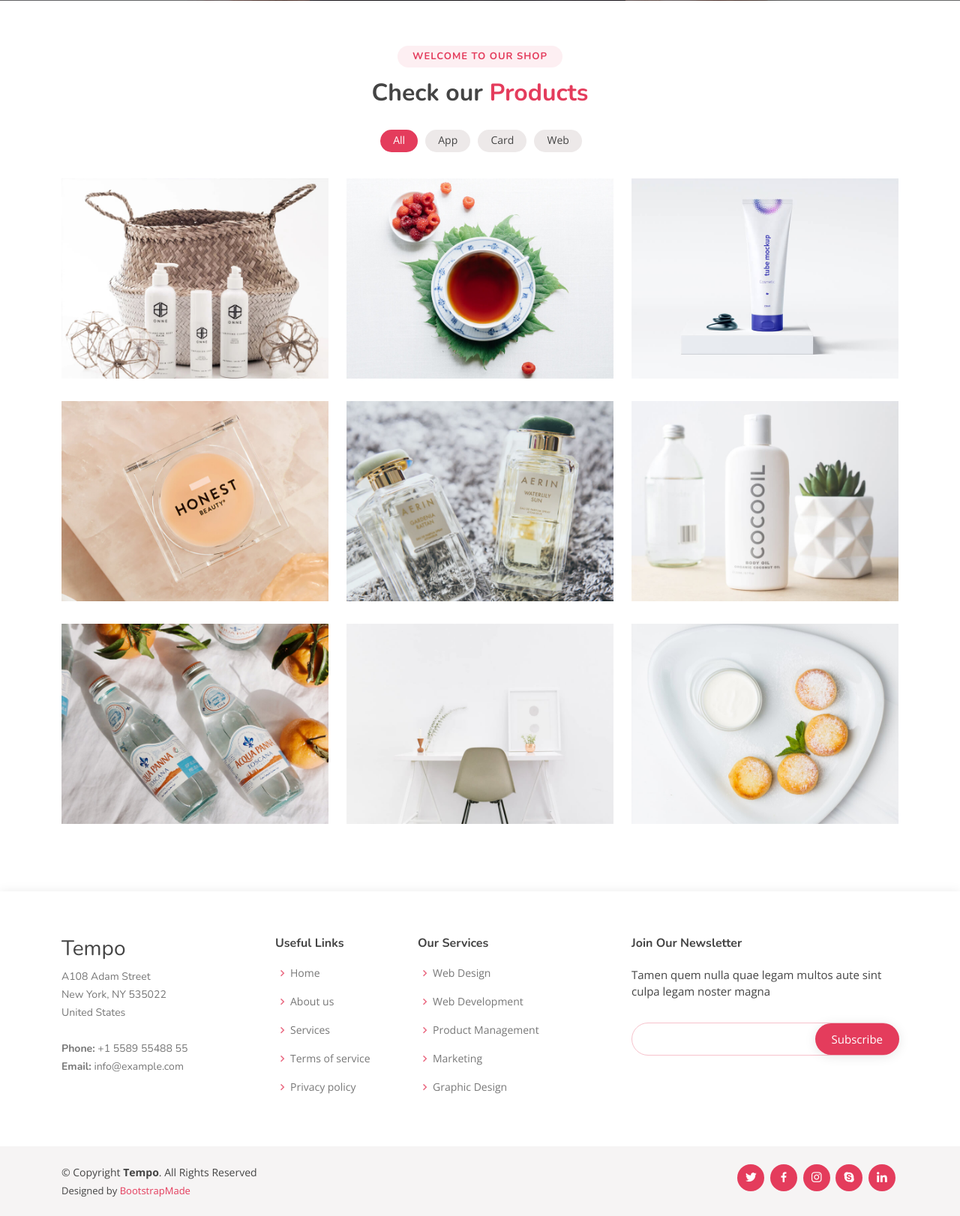
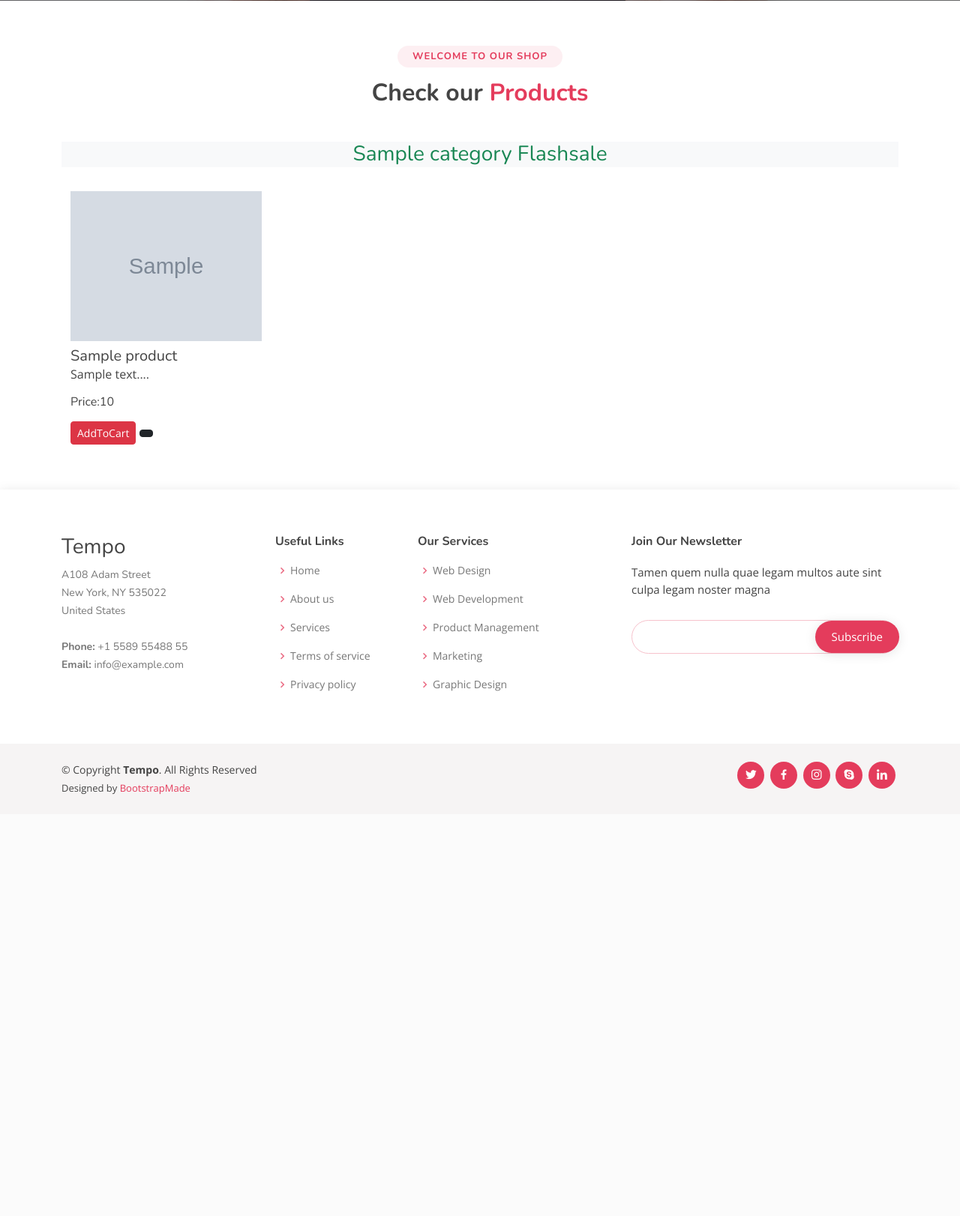
Before and after one commit to suchir-cyber/QuickBuy, a Django app: template QuickBuy/templates/index.html in a window 1280 px wide. Shown: the part 799-2421 px from the top of the page at 75% size. After the commit the page ends 1859 px from the top, so only its background shows below. Run offline with Django 4.2, Linux system fonts and the light colour scheme; the template is opened without the code that fills it: most values are stand-ins (such as "Sample title", 1, 10 or a date in 2020); grey boxes marked "Sample" are stand-in pictures; some libraries are stand-ins or nearby versions.

Commit message:
added products to home

```diff
--- a/QuickBuy/templates/index.html
+++ b/QuickBuy/templates/index.html
@@ -1,4 +1,6 @@
 {% extends "base.html" %}
+{% load static %}
+
 
 {% block title %}
     home
@@ -21,110 +23,42 @@
             <h3>Check our <span>Products</span></h3>
           </div>
 
-          <div class="row">
-            <div class="col-lg-12 d-flex justify-content-center">
-              <ul id="portfolio-flters">
-                <li data-filter="*" class="filter-active">All</li>
-                <li data-filter=".filter-app">App</li>
-                <li data-filter=".filter-card">Card</li>
-                <li data-filter=".filter-web">Web</li>
-              </ul>
+          {% for product, range, nSlides in allProds %}
+
+          <h3 class="my-3 text-center text-success bg-light">
+            {{product.0.category}} Flashsale
+          </h3>
+
+          <div class="container">
+            <div class="row">
+
+              {% for i in product %}
+
+              <div class="col-md-3 mt-3">
+                <img src="/media/{{i.image}}" class="card-img-top" alt="not found" height="200px" width="150px" />
+                <div class="card-body">
+                  <h5 class="card-title mt-2" id="namepr{{i.id}}">{{i.product_name}}</h5>
+                  <p class="card-text">{{i.desc|slice:"0:53"}}...</p>
+                  <h6 class="card-title mb-3">
+                    Price:<span id="pricepr{{i.id}}">{{i.price}}</span>
+                  </h6>
+                  <span id="divpr{{i.id}}" class="divpr">
+                    <button id="pr{{i.id}}" class="btn btn-danger cart btn-sm mt-0">
+                      AddToCart <i class="fa-solid fa-cart-shopping"></i>
+                    </button>
+                  </span>
+
+                  <a href="/media/{{i.image}}">
+                    <button class="btn btn-dark btn-sm cart"><i class="fa-solid fa-eye"></i></button></a
+                  >
+                </div>
+              </div>
+
+              {% endfor %}
             </div>
           </div>
 
-          <div class="row portfolio-container">
-
-            <div class="col-lg-4 col-md-6 portfolio-item filter-app">
-              <img src="static/assets/img/portfolio/portfolio-1.jpg" class="img-fluid" alt="">
-              <div class="portfolio-info">
-                <h4>App 1</h4>
-                <p>App</p>
-                <a href="static/assets/img/portfolio/portfolio-1.jpg" data-gallery="portfolioGallery" class="portfolio-lightbox preview-link" title="App 1"><i class="bx bx-plus"></i></a>
-                <a href="portfolio-details.html" class="details-link" title="More Details"><i class="bx bx-link"></i></a>
-              </div>
-            </div>
-
-            <div class="col-lg-4 col-md-6 portfolio-item filter-web">
-              <img src="static/assets/img/portfolio/portfolio-2.jpg" class="img-fluid" alt="">
-              <div class="portfolio-info">
-                <h4>Web 3</h4>
-                <p>Web</p>
-                <a href="static/assets/img/portfolio/portfolio-2.jpg" data-gallery="portfolioGallery" class="portfolio-lightbox preview-link" title="Web 3"><i class="bx bx-plus"></i></a>
-                <a href="portfolio-details.html" class="details-link" title="More Details"><i class="bx bx-link"></i></a>
-              </div>
-            </div>
-
-            <div class="col-lg-4 col-md-6 portfolio-item filter-app">
-              <img src="static/assets/img/portfolio/portfolio-3.jpg" class="img-fluid" alt="">
-              <div class="portfolio-info">
-                <h4>App 2</h4>
-                <p>App</p>
-                <a href="static/assets/img/portfolio/portfolio-3.jpg" data-gallery="portfolioGallery" class="portfolio-lightbox preview-link" title="App 2"><i class="bx bx-plus"></i></a>
-                <a href="portfolio-details.html" class="details-link" title="More Details"><i class="bx bx-link"></i></a>
-              </div>
-            </div>
-
-            <div class="col-lg-4 col-md-6 portfolio-item filter-card">
-              <img src="static/assets/img/portfolio/portfolio-4.jpg" class="img-fluid" alt="">
-              <div class="portfolio-info">
-                <h4>Card 2</h4>
-                <p>Card</p>
-                <a href="static/assets/img/portfolio/portfolio-4.jpg" data-gallery="portfolioGallery" class="portfolio-lightbox preview-link" title="Card 2"><i class="bx bx-plus"></i></a>
-                <a href="portfolio-details.html" class="details-link" title="More Details"><i class="bx bx-link"></i></a>
-              </div>
-            </div>
-
-            <div class="col-lg-4 col-md-6 portfolio-item filter-web">
-              <img src="static/assets/img/portfolio/portfolio-5.jpg" class="img-fluid" alt="">
-              <div class="portfolio-info">
-                <h4>Web 2</h4>
-                <p>Web</p>
-                <a href="static/assets/img/portfolio/portfolio-5.jpg" data-gallery="portfolioGallery" class="portfolio-lightbox preview-link" title="Web 2"><i class="bx bx-plus"></i></a>
-                <a href="portfolio-details.html" class="details-link" title="More Details"><i class="bx bx-link"></i></a>
-              </div>
-            </div>
-
-            <div class="col-lg-4 col-md-6 portfolio-item filter-app">
-              <img src="static/assets/img/portfolio/portfolio-6.jpg" class="img-fluid" alt="">
-              <div class="portfolio-info">
-                <h4>App 3</h4>
-                <p>App</p>
-                <a href="static/assets/img/portfolio/portfolio-6.jpg" data-gallery="portfolioGallery" class="portfolio-lightbox preview-link" title="App 3"><i class="bx bx-plus"></i></a>
-                <a href="portfolio-details.html" class="details-link" title="More Details"><i class="bx bx-link"></i></a>
-              </div>
-            </div>
-
-            <div class="col-lg-4 col-md-6 portfolio-item filter-card">
-              <img src="static/assets/img/portfolio/portfolio-7.jpg" class="img-fluid" alt="">
-              <div class="portfolio-info">
-                <h4>Card 1</h4>
-                <p>Card</p>
-                <a href="static/assets/img/portfolio/portfolio-7.jpg" data-gallery="portfolioGallery" class="portfolio-lightbox preview-link" title="Card 1"><i class="bx bx-plus"></i></a>
-                <a href="portfolio-details.html" class="details-link" title="More Details"><i class="bx bx-link"></i></a>
-              </div>
-            </div>
-
-            <div class="col-lg-4 col-md-6 portfolio-item filter-card">
-              <img src="static/assets/img/portfolio/portfolio-8.jpg" class="img-fluid" alt="">
-              <div class="portfolio-info">
-                <h4>Card 3</h4>
-                <p>Card</p>
-                <a href="static/assets/img/portfolio/portfolio-8.jpg" data-gallery="portfolioGallery" class="portfolio-lightbox preview-link" title="Card 3"><i class="bx bx-plus"></i></a>
-                <a href="portfolio-details.html" class="details-link" title="More Details"><i class="bx bx-link"></i></a>
-              </div>
-            </div>
-
-            <div class="col-lg-4 col-md-6 portfolio-item filter-web">
-              <img src="static/assets/img/portfolio/portfolio-9.jpg" class="img-fluid" alt="">
-              <div class="portfolio-info">
-                <h4>Web 3</h4>
-                <p>Web</p>
-                <a href="static/assets/img/portfolio/portfolio-9.jpg" data-gallery="portfolioGallery" class="portfolio-lightbox preview-link" title="Web 3"><i class="bx bx-plus"></i></a>
-                <a href="portfolio-details.html" class="details-link" title="More Details"><i class="bx bx-link"></i></a>
-              </div>
-            </div>
-
-          </div>
+          {% endfor %}
 
         </div>
       </section><!-- End Portfolio Section -->
```
Also changed, not shown: QuickBuy/ecomm_app/views.py (+14 -2 lines), QuickBuy/db.sqlite3, QuickBuy/media/images/images/camera2.jpg (added), QuickBuy/media/images/images/camera3.jpg (added), QuickBuy/media/images/images/camera4.jpg (added), QuickBuy/media/images/images/earbuds2.jpg (added), QuickBuy/media/images/images/earbuds3.jpg (added), QuickBuy/media/images/images/earbuds4.jpg (added), frontend/Tempo/images/camera2.jpg (added), frontend/Tempo/images/camera3.jpg (added), frontend/Tempo/images/camera4.jpg (added), frontend/Tempo/images/earbuds2.jpg (added), frontend/Tempo/images/earbuds3.jpg (added), frontend/Tempo/images/earbuds4.jpg (added).
